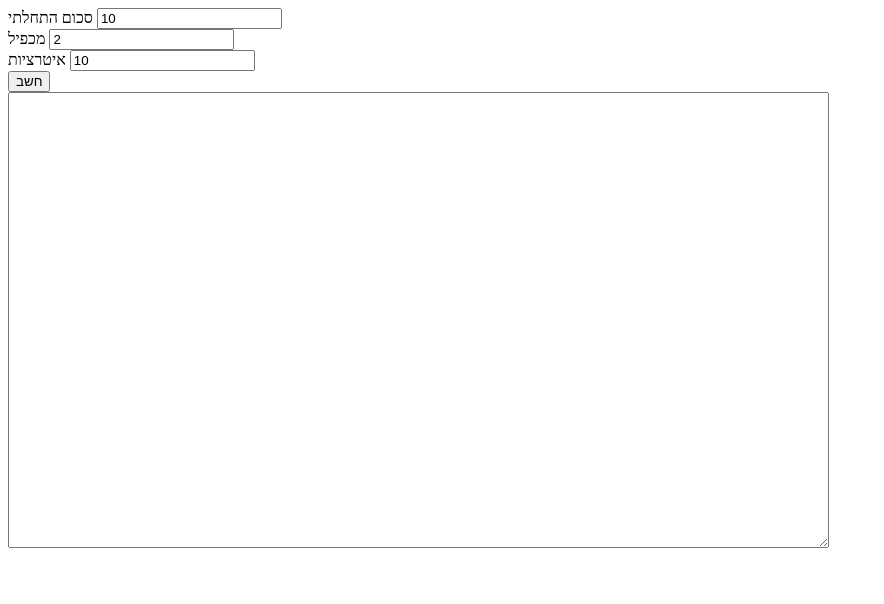
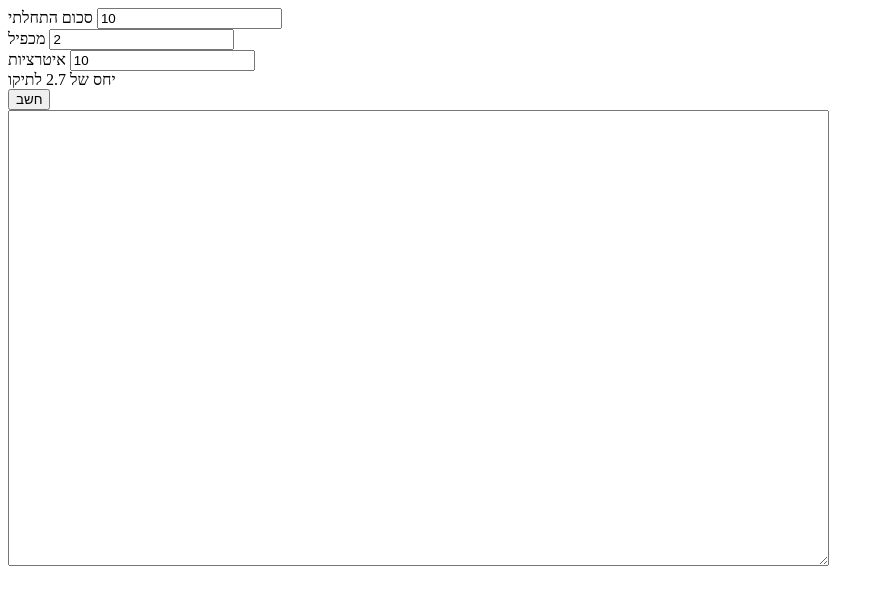
Before and after one commit to shl3vi/calcer, a plain HTML site: page index.html in a window 1280 px wide. Shown: the whole page, without its empty margins (0-884 px from the left). Drawn offline with Linux system fonts and the light colour scheme.

Commit message:
Update index.html

```diff
--- a/index.html
+++ b/index.html
@@ -11,9 +11,10 @@
   איטרציות
   <input type="text" id="iterations" value="10">
   </br>
-
+  יחס של 2.7 לתיקו
+  </br>
   <button onclick="myFunction()">חשב</button>
-</br>
+  </br>
   <textarea name="" id="log" cols="100" rows="30"></textarea>
   <script>
     function myFunction() {
```
